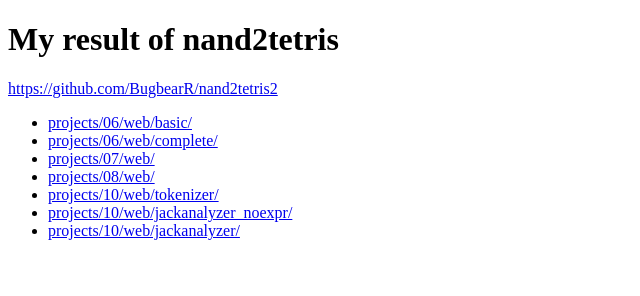
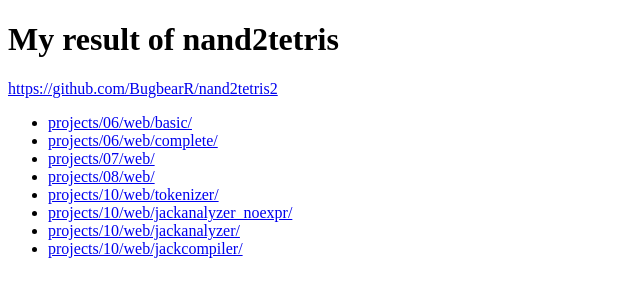
Before and after one commit to BugbearR/nand2tetris2, a plain HTML site: page index.html in a window 1280 px wide. Shown: the whole page, without its empty margins (0-640 px from the left). Drawn offline with Linux system fonts and the light colour scheme.

Commit message:
Add link to jackcompiler

```diff
--- a/index.html
+++ b/index.html
@@ -15,6 +15,7 @@
   <li><a href="projects/10/web/tokenizer/">projects/10/web/tokenizer/</a></li>
   <li><a href="projects/10/web/jackanalyzer_noexpr/">projects/10/web/jackanalyzer_noexpr/</a></li>
   <li><a href="projects/10/web/jackanalyzer/">projects/10/web/jackanalyzer/</a></li>
+  <li><a href="projects/11/web/jackcompiler/">projects/10/web/jackcompiler/</a></li>
 </ul>
 </body>
 </html>
```
